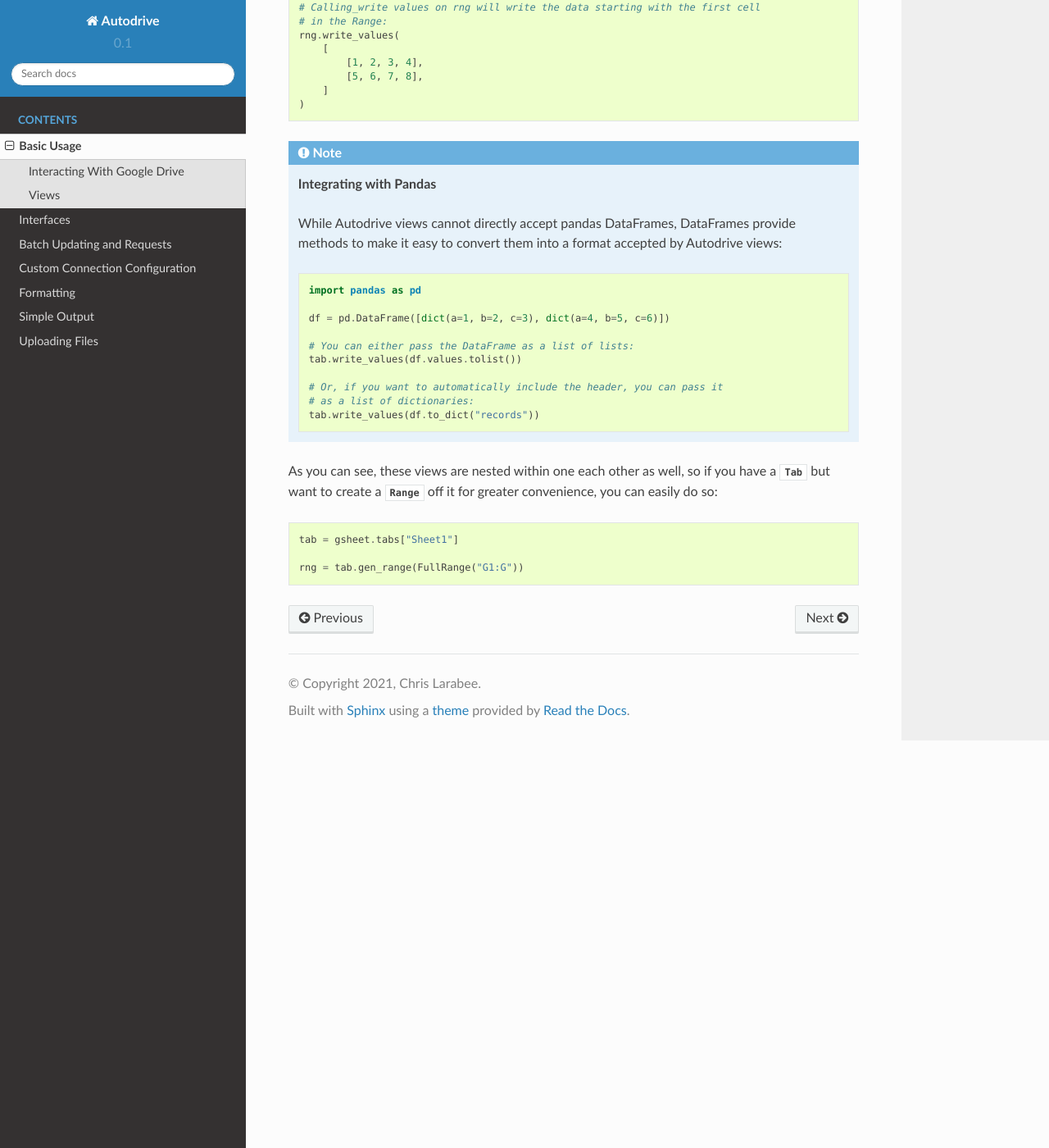
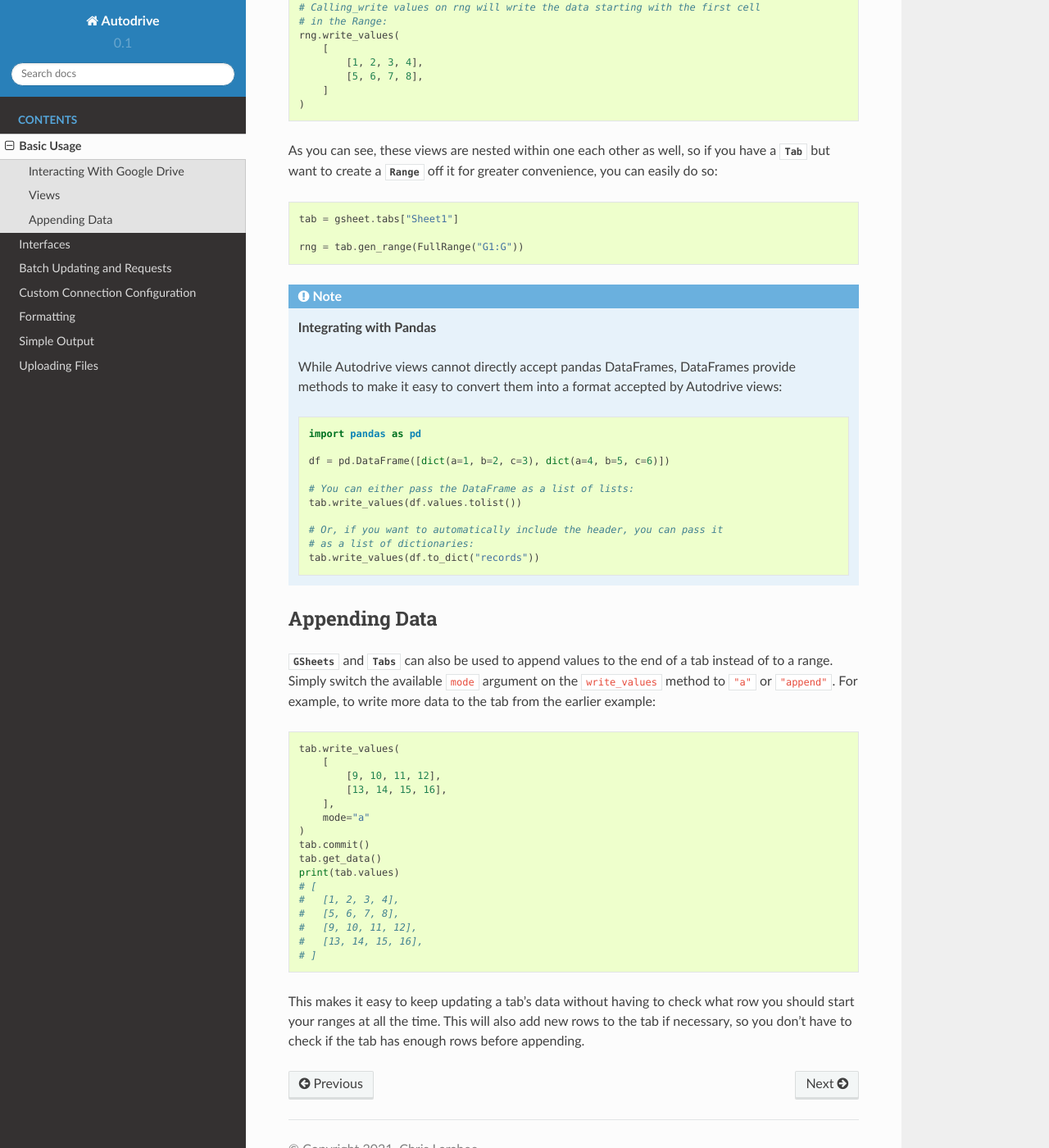
Before and after one commit to chrislarabee/autodrive, a Sphinx documentation site: the page built from docs/source/basic_use.rst, in a window 1280 px wide and 1400 px high, scrolled down 1530 px. Shown: the whole window at 82% size. Built offline with Sphinx 7.4.7 and the Read the Docs theme 2.0.0, drawn with Linux system fonts in a browser that asks for light colours; pages that are not in the unit, such as notebooks, are missing from menus.

Commit message:
Added append functionality to Tab.write_values and GSheet.write_values, completes ADR-63.

```diff
--- a/docs/source/basic_use.rst
+++ b/docs/source/basic_use.rst
@@ -90,6 +90,16 @@ to the same cells of the Google Sheet:
         ]
     )
 
+As you can see, these views are nested within one each other as well, so if you
+have a :class:`~autodrive.tab.Tab` but want to create a :class:`~autodrive.range.Range`
+off it for greater convenience, you can easily do so:
+
+.. code-block:: python
+
+    tab = gsheet.tabs["Sheet1"]
+
+    rng = tab.gen_range(FullRange("G1:G"))
+
 .. note::
 
     **Integrating with Pandas**
@@ -111,12 +121,35 @@ to the same cells of the Google Sheet:
         # as a list of dictionaries:
         tab.write_values(df.to_dict("records"))
 
-As you can see, these views are nested within one each other as well, so if you
-have a :class:`~autodrive.tab.Tab` but want to create a :class:`~autodrive.range.Range`
-off it for greater convenience, you can easily do so:
+Appending Data
+**************
+
+:class:`GSheets <autodrive.gsheet.GSheet>` and :class:`Tabs <autodrive.tab.Tab>`
+can also be used to append values to the end of a tab instead of to a range.
+Simply switch the available ``mode`` argument on the ``write_values`` method to
+``"a"`` or ``"append"``. For example, to write more data to the tab from the
+earlier example:
 
 .. code-block:: python
 
-    tab = gsheet.tabs["Sheet1"]
+    tab.write_values(
+        [
+            [9, 10, 11, 12],
+            [13, 14, 15, 16],
+        ],
+        mode="a"
+    )
+    tab.commit()
+    tab.get_data()
+    print(tab.values)
+    # [
+    #   [1, 2, 3, 4],
+    #   [5, 6, 7, 8],
+    #   [9, 10, 11, 12],
+    #   [13, 14, 15, 16],
+    # ]
 
-    rng = tab.gen_range(FullRange("G1:G"))
+This makes it easy to keep updating a tab's data without having to check what row
+you should start your ranges at all the time. This will also add new rows to the
+tab if necessary, so you don't have to check if the tab has enough rows before
+appending.
```
Also changed, not shown: 5 other files.
